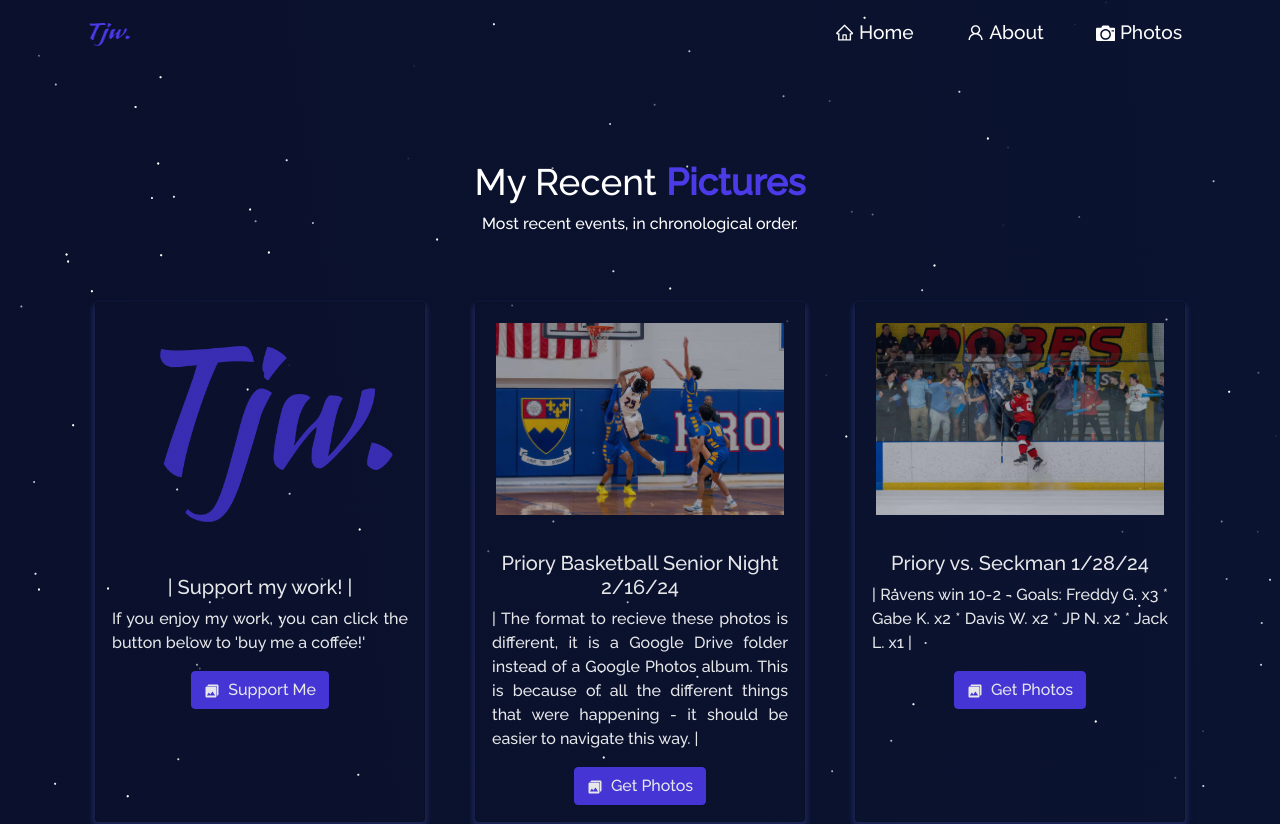
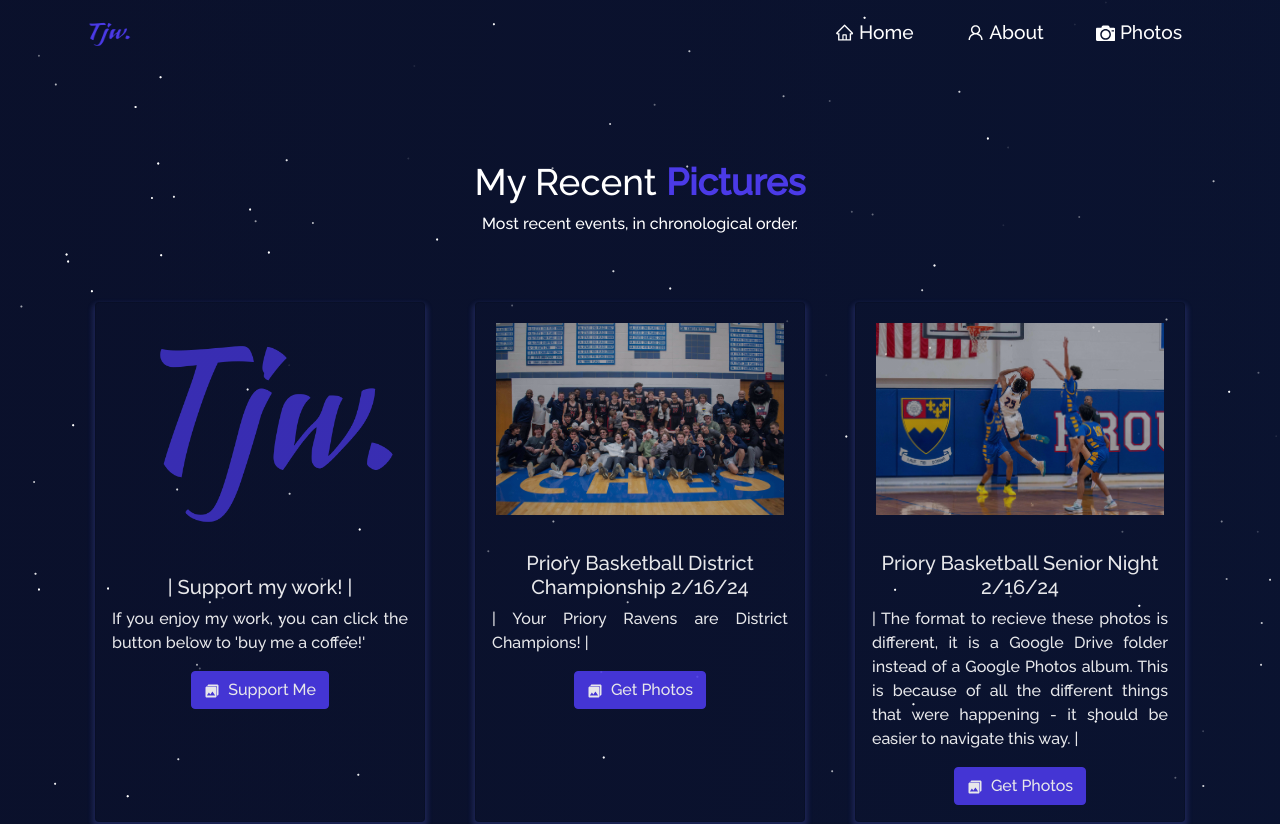
Before and after one commit to itstylerrr/website, a React (Create React App) app: page /photos in a window 1280 px wide. Shown: the top 824 px of the page. Built offline with nearby package versions, Linux system fonts and the light colour scheme.

Commit message:
district champs!

```diff
--- a/src/components/Projects/Projects.js
+++ b/src/components/Projects/Projects.js
@@ -50,6 +50,7 @@ import prioryvcbc2 from "../../Assets/Photos/12624.jpg";
 import cf1 from "../../Assets/Photos/12824.jpg";
 import prioryvseckman from "../../Assets/Photos/2224.jpg";
 import priorybballseniornight2 from "../../Assets/Photos/21624.jpg";
+import priorydistrictchamps from "../../Assets/Photos/22424.jpg";
 
 function Projects() {
   return (
@@ -70,6 +71,15 @@ function Projects() {
               title="| Support my work! |"
               description="If you enjoy my work, you can click the button below to 'buy me a coffee!'"
               ghLink="https://www.buymeacoffee.com/tjwit"
+            />
+          </Col>
+          <Col md={4} className="project-card">
+            <ProjectCard
+              imgPath={priorydistrictchamps}
+              isBlog={false}
+              title="Priory Basketball District Championship 2/16/24"
+              description="| Your Priory Ravens are District Champions! |"
+              ghLink="https://photos.app.goo.gl/91wVFXrv9MXneCz76"
             />
           </Col>
           <Col md={4} className="project-card">
```
Also changed, not shown: src/Assets/Photos/22424.jpg (added).
